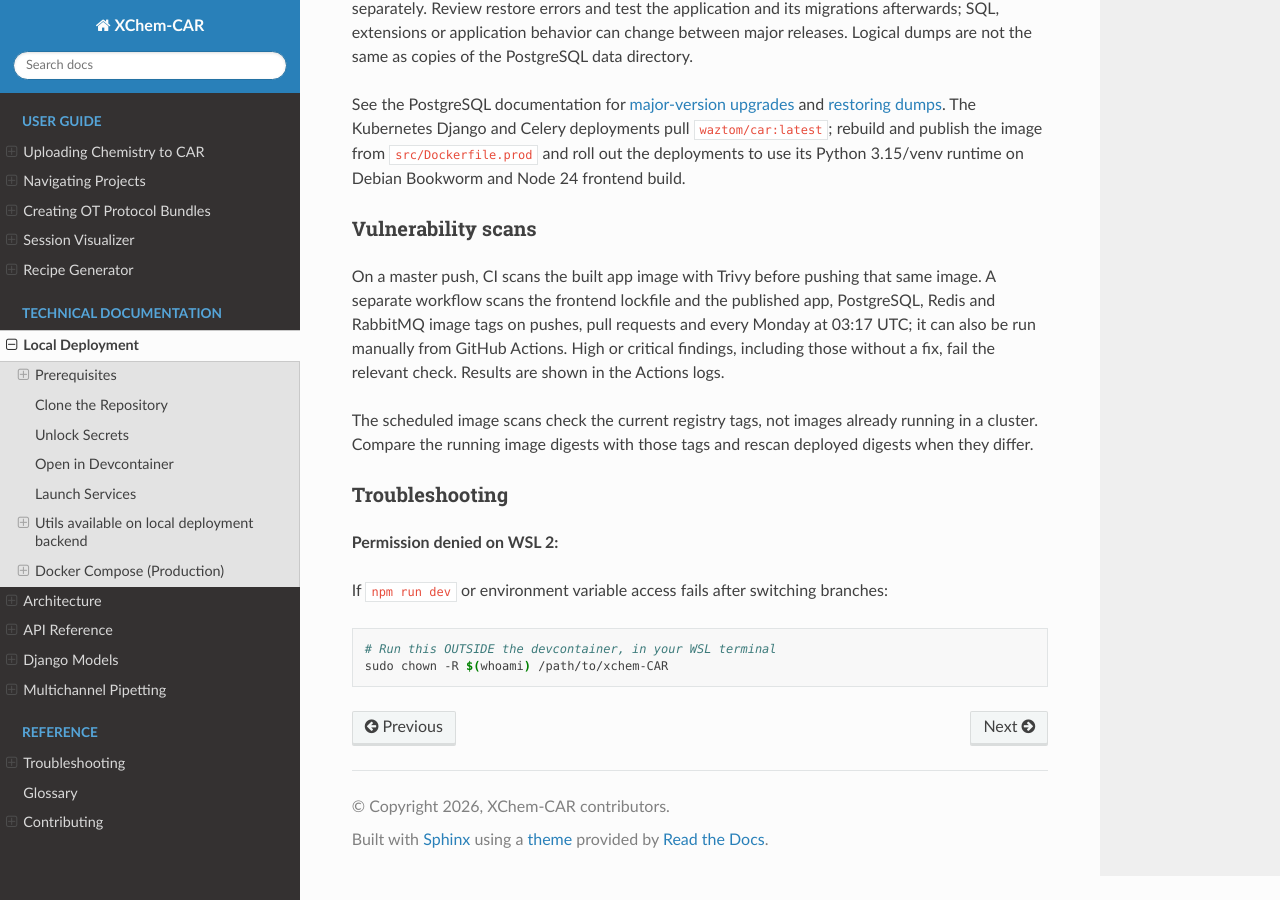
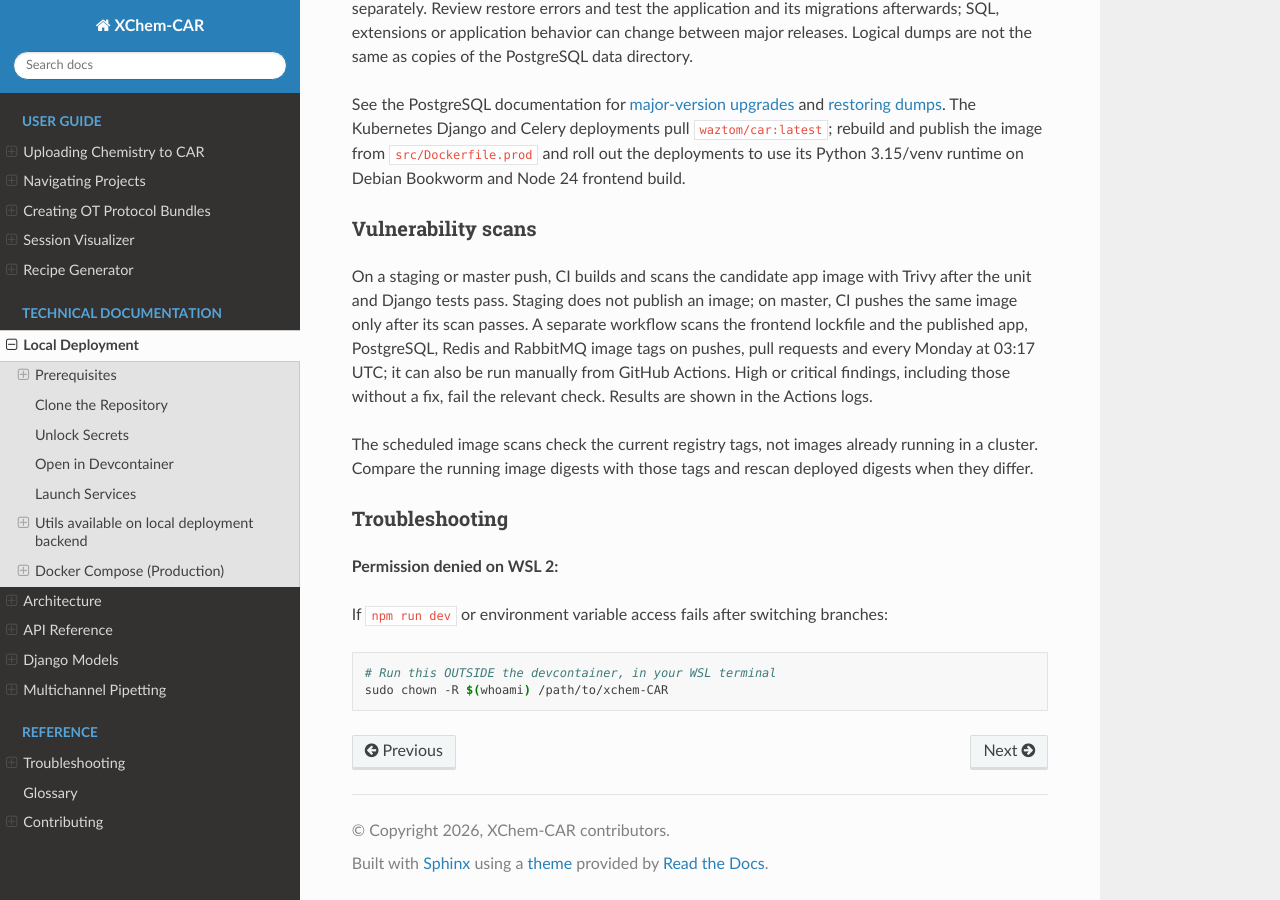
Before and after one commit to Waztom/xchem-CAR, a Sphinx documentation site: the page built from docs/source/technical/local_deployment.rst, in a window 1280 px wide and 900 px high, scrolled down 5708 px. Built offline with Sphinx 7.4.7 and the Read the Docs theme 3.1.0, drawn with Linux system fonts in a browser that asks for light colours.

Commit message:
Only scan CVs when pushing to staging

```diff
--- a/docs/source/technical/local_deployment.rst
+++ b/docs/source/technical/local_deployment.rst
@@ -307,8 +307,10 @@ frontend build.
 Vulnerability scans
 ^^^^^^^^^^^^^^^^^^^
 
-On a master push, CI scans the built app image with Trivy before pushing
-that same image. A separate workflow scans the frontend lockfile and the
+On a staging or master push, CI builds and scans the candidate app image
+with Trivy after the unit and Django tests pass. Staging does not publish an
+image; on master, CI pushes the same image only after its scan passes.
+A separate workflow scans the frontend lockfile and the
 published app, PostgreSQL, Redis and RabbitMQ image tags on pushes, pull
 requests and every Monday at 03:17 UTC; it can also be run manually from
 GitHub Actions. High or critical findings, including those without a fix,
```
Also changed, not shown: 1 other file.
